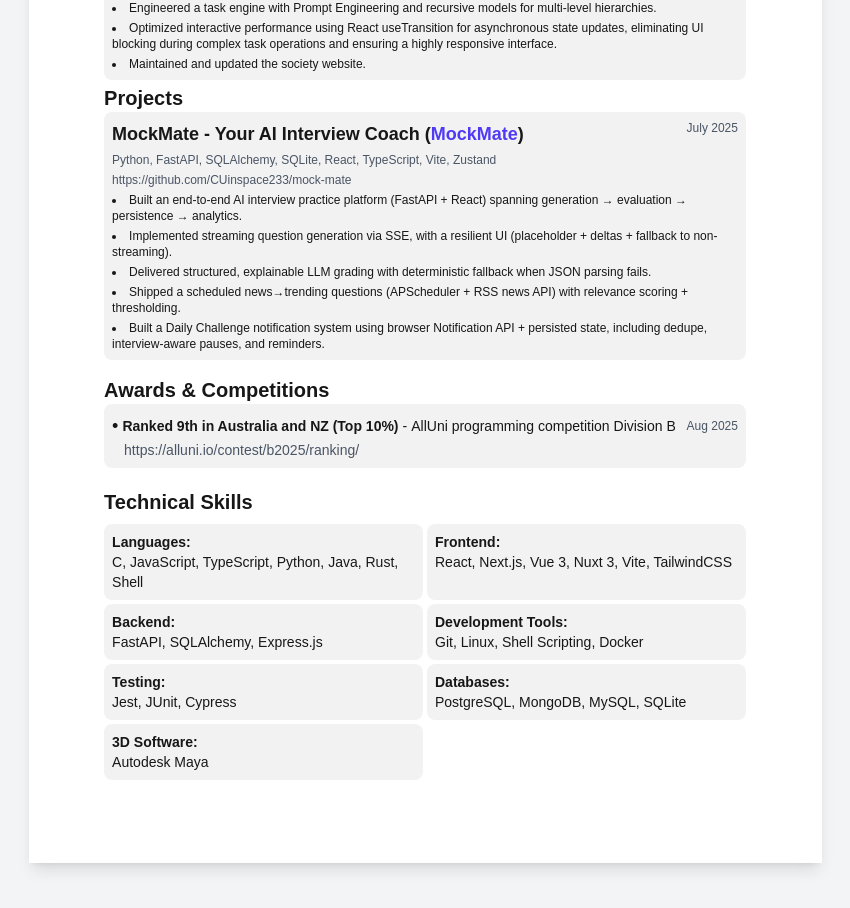
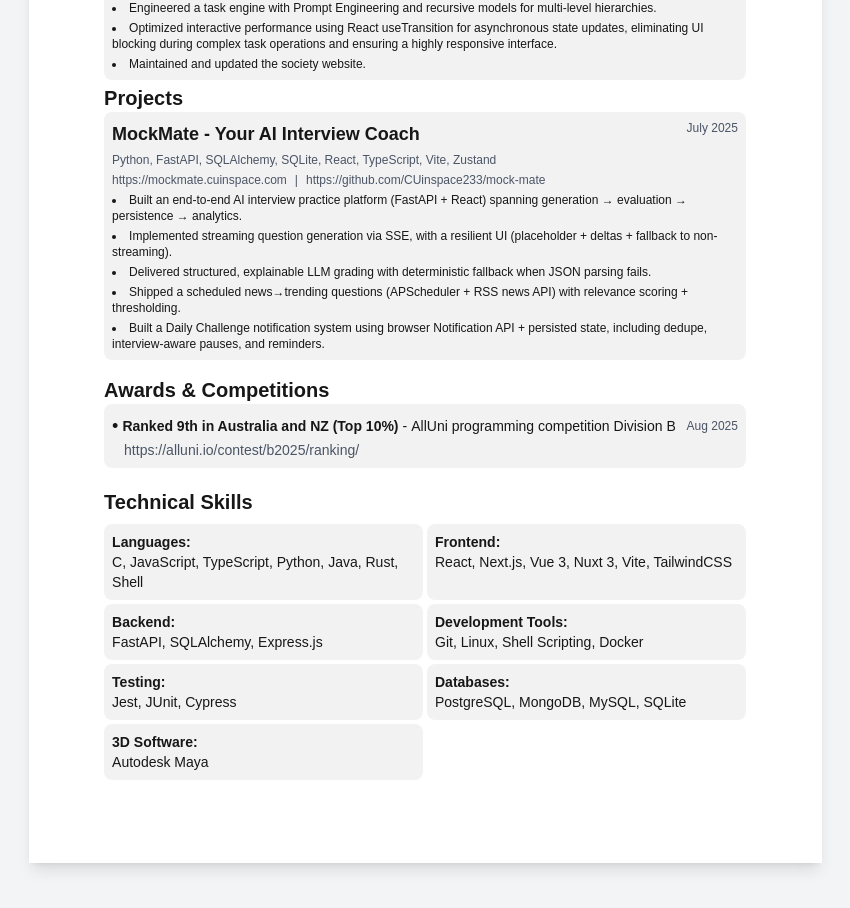
Before and after one commit to CUinspace233/my-resume, a Next.js app: page /en in a window 1280 px wide. Shown: the part 920-1828 px from the top of the page, without its empty margins (215-1065 px from the left). Built offline with nearby package versions, Linux system fonts and the light colour scheme.

Commit message:
Add project URL to English and Chinese message files, and update Projects component to display project and repository links more clearly.

```diff
--- a/messages/en.json
+++ b/messages/en.json
@@ -84,6 +84,7 @@
           "title": "MockMate - Your AI Interview Coach",
           "repoUrl": "https://github.com/CUinspace233/mock-mate",
           "repoName": "MockMate",
+          "projectUrl": "https://mockmate.cuinspace.com",
           "period": "July 2025",
           "technologies": [
             "Python",
--- a/messages/zh.json
+++ b/messages/zh.json
@@ -84,6 +84,7 @@
           "title": "MockMate - 你的AI面试教练",
           "repoUrl": "https://github.com/CUinspace233/mock-mate",
           "repoName": "MockMate",
+          "projectUrl": "https://mockmate.cuinspace.com",
           "period": "2025年7月",
           "technologies": [
             "Python",
--- a/src/components/Projects.tsx
+++ b/src/components/Projects.tsx
@@ -24,35 +24,23 @@ const Projects: FC = () => {
         {projectsData.map((project, index) => (
           <div key={index} className="bg-black/[.05] dark:bg-white/[.06] p-2 rounded-lg">
             <div className="flex justify-between items-start mb-1">
-              <h3 className="text-lg font-semibold">
-                {project.title}
-                {(project.repoName || project.projectUrl) && (
-                  <>
-                    {' ('}
-                    <a
-                      href={project.repoUrl}
-                      target="_blank"
-                      rel="noopener noreferrer"
-                      className="text-indigo-600"
-                    >
-                      {project.repoName}
-                    </a>
+              <h3 className="text-lg font-semibold">{project.title}</h3>
+              <p className="text-xs text-gray-600 dark:text-gray-400">{project.period}</p>
+            </div>
+            <div className="text-xs text-gray-600 dark:text-gray-400 mb-1">
+              <span className="flex flex-col mb-1">{project.technologies.join(', ')}</span>
+              <div className="flex gap-2">
+                {project.projectUrl && (
                   <a
                     href={project.projectUrl}
                     target="_blank"
                     rel="noopener noreferrer"
-                      className="text-indigo-600 hover:underline"
+                    className="hover:underline"
                   >
-                      {project.siteName}
+                    {project.projectUrl}
                   </a>
-                    {')'}
-                  </>
                 )}
-              </h3>
-              <p className="text-xs text-gray-600 dark:text-gray-400">{project.period}</p>
-            </div>
-            <div className="text-xs text-gray-600 dark:text-gray-400 mb-1">
-              <span className="flex flex-col mb-1">{project.technologies.join(', ')}</span>
+                {project.projectUrl && project.repoUrl && <span>|</span>}
                 {project.repoUrl && (
                   <a
                     href={project.repoUrl}
@@ -63,7 +51,7 @@ const Projects: FC = () => {
                     {project.repoUrl}
                   </a>
                 )}
-              {project.projectUrl && <span className="mr-2 text-xs">{project.projectUrl}</span>}
+              </div>
             </div>
             <ul className="list-disc list-inside space-y-1 text-xs">
               {project.description.map((item, i) => (
```
Lines whose indentation alone changed are shown as unchanged.
